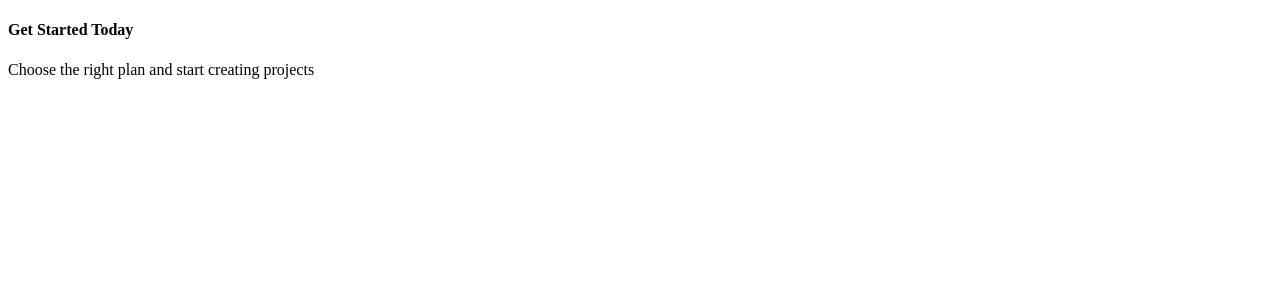
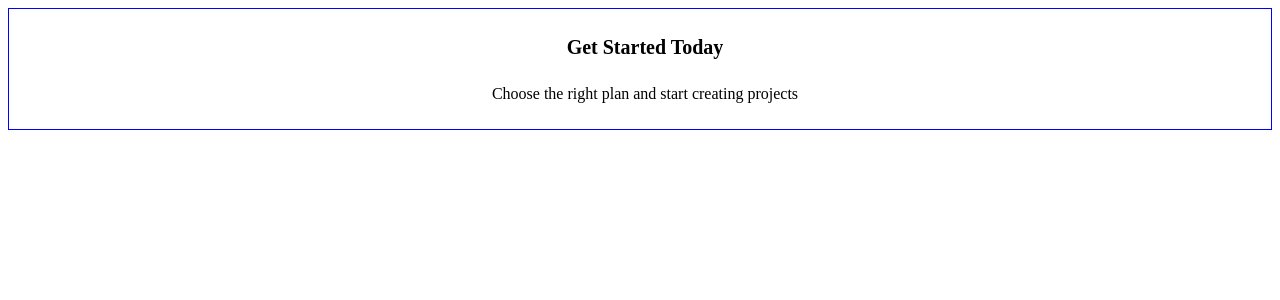
Before and after one commit to alxdelgado/checkout-experience-, a React app: page /subscription in a window 1280 px wide. Shown: the top 300 px of the page. Built offline with nearby package versions, Linux system fonts and the light colour scheme.

Commit message:
Subscription page header build - working on subscription options components

```diff
--- a/src/pages/subscription-page/subscription-page.component.jsx
+++ b/src/pages/subscription-page/subscription-page.component.jsx
@@ -1,15 +1,19 @@
-import React from 'react';
+import React, { Fragment } from 'react';
 
-import '../subscription-page/subscription-page.styles';
+// import styles
+import {
+    SubscriptionWrapper,
+    SubscriptionTitle,
+    SubscriptionSpan
+} from '../subscription-page/subscription-page.styles';
 
 export default function SubscriptionPage() {
     return (
-        <div className='subscription-wrapper'>
-            <h4>Get Started Today</h4>
-            <span>Choose the right plan and start creating projects</span>
-            <div className='subscription-card'>
-
-            </div>
-        </div>
+        <React.Fragment>
+            <SubscriptionWrapper>
+                <SubscriptionTitle>Get Started Today</SubscriptionTitle>
+                <SubscriptionSpan>Choose the right plan and start creating projects</SubscriptionSpan>
+            </SubscriptionWrapper>
+        </React.Fragment>
     )
-}
+};
--- a/src/pages/subscription-page/subscription-page.styles.jsx
+++ b/src/pages/subscription-page/subscription-page.styles.jsx
@@ -0,0 +1,20 @@
+import styled from 'styled-components';
+
+export const SubscriptionWrapper = styled.div`
+    box-sizing: border-box;
+    width: 100%;
+    height: 100%;
+    border: 1px solid blue;
+    padding: 0px 0px 10px 10px;
+`;
+
+export const SubscriptionTitle = styled.h4`
+    text-align: center;
+    font-size: 20px;
+    padding: 0 auto;
+`;
+
+export const SubscriptionSpan = styled.p`
+    text-align: center;
+    padding: 0 auto;
+`;
```
